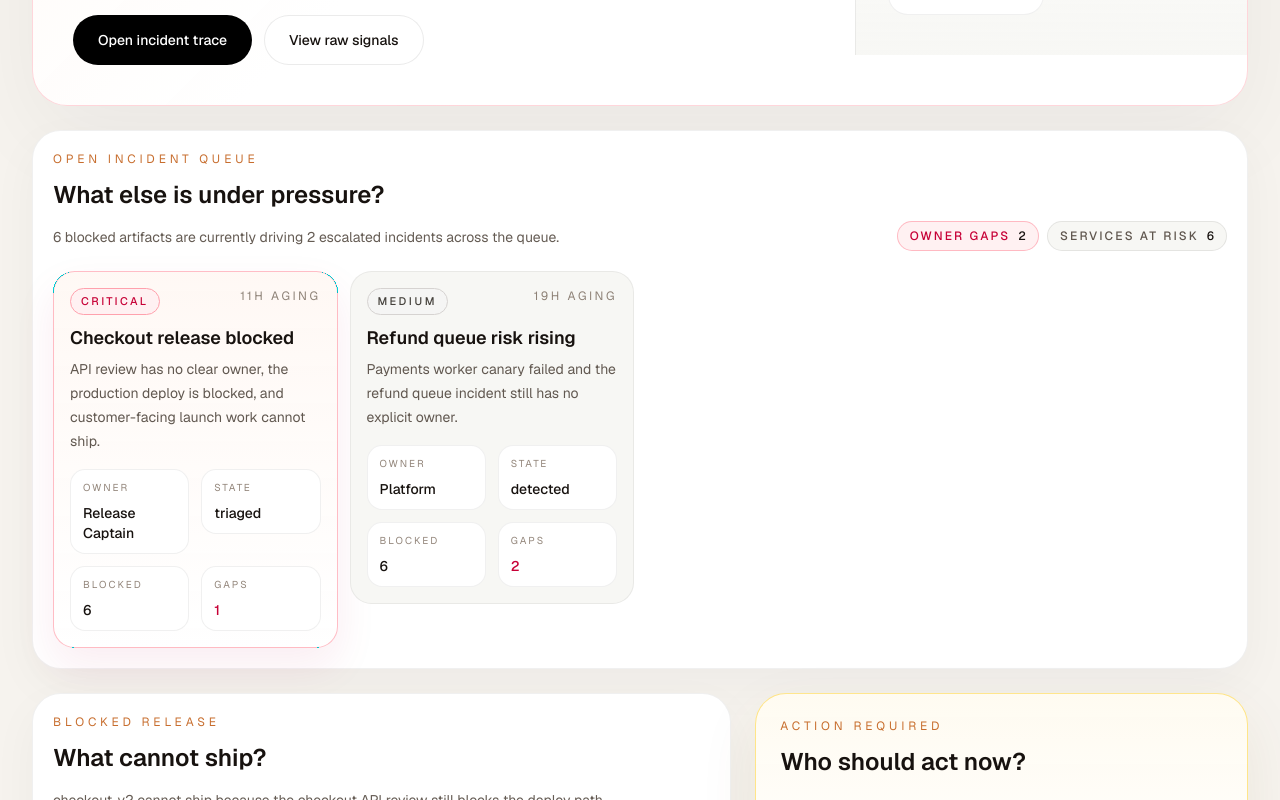
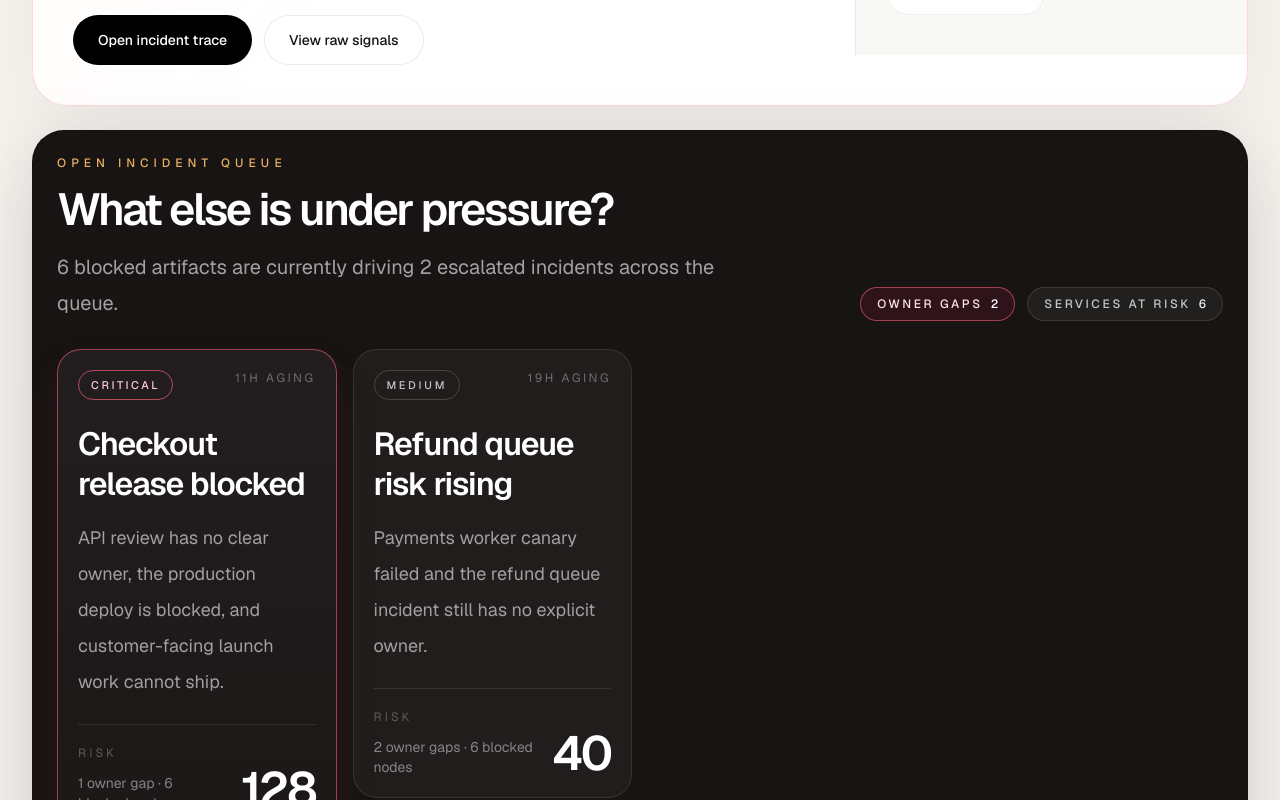
Before and after one commit to iveteamorim/novua-control, a Next.js app: page / in a window 1280 px wide. Shown: the part 440-1240 px from the top of the page. Built offline with nearby package versions, Linux system fonts and the light colour scheme; no server answers.

Commit message:
refactor: elevate incident queue styling

```diff
--- a/src/app/page.tsx
+++ b/src/app/page.tsx
@@ -154,20 +154,26 @@ export default async function Home() {
           </div>
         </header>
 
-        <section className="rounded-[1.8rem] border border-black/6 bg-white p-5 shadow-[0_16px_48px_rgba(17,24,39,0.04)]">
-          <div className="flex flex-col gap-3 sm:flex-row sm:items-end sm:justify-between">
-            <SectionHeader
-              eyebrow="Open incident queue"
-              title="What else is under pressure?"
-              description={`${queueBlockedCount} blocked artifacts are currently driving ${snapshot.alerts.length} escalated incidents across the queue.`}
-            />
-            <div className="flex flex-wrap gap-2">
+        <section className="rounded-[2rem] border border-black/8 bg-[#171413] p-6 text-white shadow-[0_24px_70px_rgba(17,24,39,0.18)]">
+          <div className="flex flex-col gap-5 lg:flex-row lg:items-end lg:justify-between">
+            <div className="max-w-3xl">
+              <p className="text-xs font-medium uppercase tracking-[0.42em] text-[#e9b062]">
+                Open incident queue
+              </p>
+              <h2 className="mt-4 text-[2.8rem] font-semibold leading-[1.02] tracking-[-0.05em] text-white">
+                What else is under pressure?
+              </h2>
+              <p className="mt-4 max-w-2xl text-xl leading-9 text-white/60">
+                {queueBlockedCount} blocked artifacts are currently driving {snapshot.alerts.length} escalated incidents across the queue.
+              </p>
+            </div>
+            <div className="flex flex-wrap gap-3">
               <QueueChip label="owner gaps" value={`${queueOwnerGaps}`} critical={queueOwnerGaps > 0} />
               <QueueChip label="services at risk" value={`${snapshot.servicesAtRisk.length}`} />
             </div>
           </div>
 
-          <div className="mt-5 grid items-start gap-3 xl:grid-cols-4">
+          <div className="mt-7 grid items-start gap-4 xl:grid-cols-4">
             {queueAlerts.map((alert) => (
               <IncidentQueueCard
                 key={alert.id}
@@ -528,14 +534,14 @@ function QueueChip({
 }) {
   return (
     <div
-      className={`rounded-full border px-3 py-1.5 text-xs font-medium ${
+      className={`rounded-full border px-4 py-2 text-xs font-medium ${
         critical
-          ? "border-rose-300/70 bg-rose-50 text-rose-700"
-          : "border-black/8 bg-[#f7f7f4] text-[#5f564e]"
+          ? "border-rose-400/55 bg-rose-500/10 text-rose-100"
+          : "border-white/12 bg-white/5 text-white/74"
       }`}
     >
-      <span className="uppercase tracking-[0.18em]">{label}</span>
-      <span className="ml-2 text-[#17120f]">{value}</span>
+      <span className="uppercase tracking-[0.22em]">{label}</span>
+      <span className={`ml-2 ${critical ? "text-white" : "text-white/92"}`}>{value}</span>
     </div>
   );
 }
@@ -556,54 +562,46 @@ function IncidentQueueCard({
   return (
     <Link
       href={active ? "/" : `/alerts/${alert.id}`}
-      className={`block rounded-[1.35rem] border p-4 transition ${
+      className={`block rounded-[1.5rem] border p-5 transition ${
         active
-          ? "border-rose-300/70 bg-[linear-gradient(180deg,rgba(255,248,244,0.96),rgba(255,255,255,1))] shadow-[0_18px_42px_rgba(190,24,93,0.08)]"
-          : "border-black/6 bg-[#f7f7f4] hover:border-black/10 hover:bg-white"
+          ? "border-rose-400/55 bg-[linear-gradient(180deg,rgba(34,29,31,1),rgba(28,24,23,1))] shadow-[0_20px_42px_rgba(190,24,93,0.12)]"
+          : "border-white/10 bg-white/[0.04] hover:border-white/16 hover:bg-white/[0.06]"
       }`}
     >
       <div className="flex items-start justify-between gap-3">
         <span
-          className={`inline-flex rounded-full border px-2.5 py-1 text-[11px] font-medium uppercase tracking-[0.22em] ${severityStyles[alert.severity]}`}
+          className={`inline-flex rounded-full border px-3 py-1.5 text-[11px] font-medium uppercase tracking-[0.24em] ${
+            alert.severity === "critical"
+              ? "border-rose-400/65 text-rose-200"
+              : "border-white/18 text-white/72"
+          }`}
         >
           {alert.severity}
         </span>
-        <span className="text-xs uppercase tracking-[0.22em] text-[#8d8176]">
+        <span className="text-xs uppercase tracking-[0.22em] text-white/36">
           {aging ? `${aging}h aging` : alert.state}
         </span>
       </div>
 
-      <h3 className="mt-3 text-lg font-semibold leading-tight text-[#17120f]">
+      <h3 className="mt-6 text-[2rem] font-semibold leading-tight tracking-[-0.035em] text-white">
         {alert.title}
       </h3>
-      <p className="mt-2 text-sm leading-6 text-[#615850]">{alert.summary}</p>
+      <p className="mt-4 min-h-[7.75rem] text-lg leading-9 text-white/58">{alert.summary}</p>
 
-      <div className="mt-4 grid items-start grid-cols-2 gap-3">
-        <QueueMetric label="owner" value={alert.owner ?? "Unassigned"} critical={!alert.owner} />
-        <QueueMetric label="state" value={alert.state} />
-        <QueueMetric label="blocked" value={`${blockedNodes}`} />
-        <QueueMetric label="gaps" value={`${missingOwners}`} critical={missingOwners > 0} />
+      <div className="mt-6 border-t border-white/10 pt-5">
+        <div className="flex items-end justify-between gap-4">
+          <div>
+            <p className="text-xs uppercase tracking-[0.26em] text-white/28">Risk</p>
+            <p className="mt-3 text-sm text-white/46">
+              {missingOwners} owner gap{missingOwners === 1 ? "" : "s"} · {blockedNodes} blocked node{blockedNodes === 1 ? "" : "s"}
+            </p>
+          </div>
+          <p className="text-[3rem] font-semibold leading-none tracking-[-0.05em] text-white">
+            {alert.riskScore}
+          </p>
+        </div>
       </div>
     </Link>
-  );
-}
-
-function QueueMetric({
-  label,
-  value,
-  critical = false,
-}: {
-  label: string;
-  value: string;
-  critical?: boolean;
-}) {
-  return (
-    <div className="rounded-[0.95rem] border border-black/6 bg-white px-3 py-2.5">
-      <p className="text-[10px] uppercase tracking-[0.2em] text-[#93867b]">{label}</p>
-      <p className={`mt-2 text-sm font-medium ${critical ? "text-rose-700" : "text-[#17120f]"}`}>
-        {value}
-      </p>
-    </div>
   );
 }
 
```
